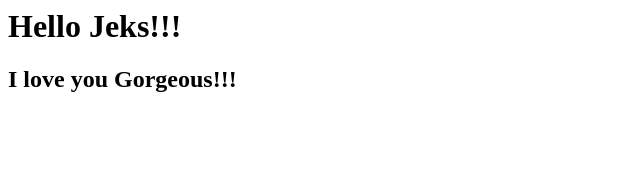
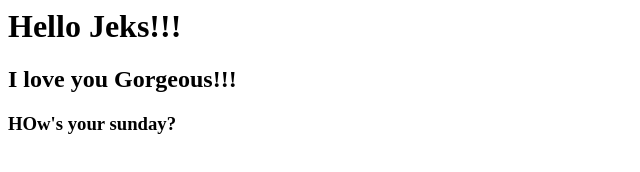
Before and after one commit to Gwapo143/First_Trial_Repo, a plain HTML site: page index.html in a window 1280 px wide. Shown: the whole page, without its empty margins (0-640 px from the left). Drawn offline with Linux system fonts and the light colour scheme.

Commit message:
Commit Third Trial

```diff
--- a/index.html
+++ b/index.html
@@ -5,5 +5,6 @@
 	<body>
 		<h1>Hello Jeks!!!</hl>
 		<h2>I love you Gorgeous!!!</h2>
+		<h3>HOw's your sunday?</h3>
 	</body>
 </html>
```
